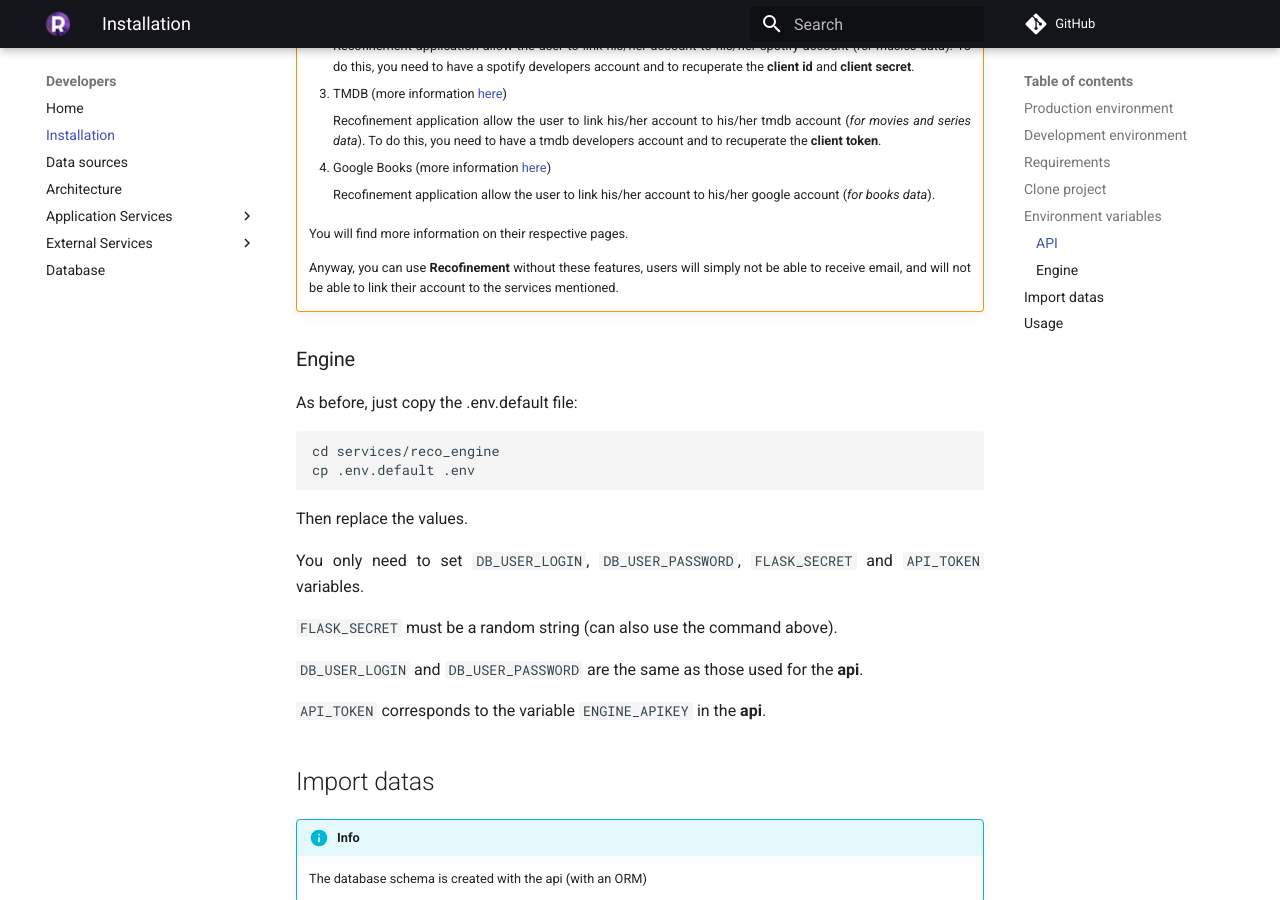
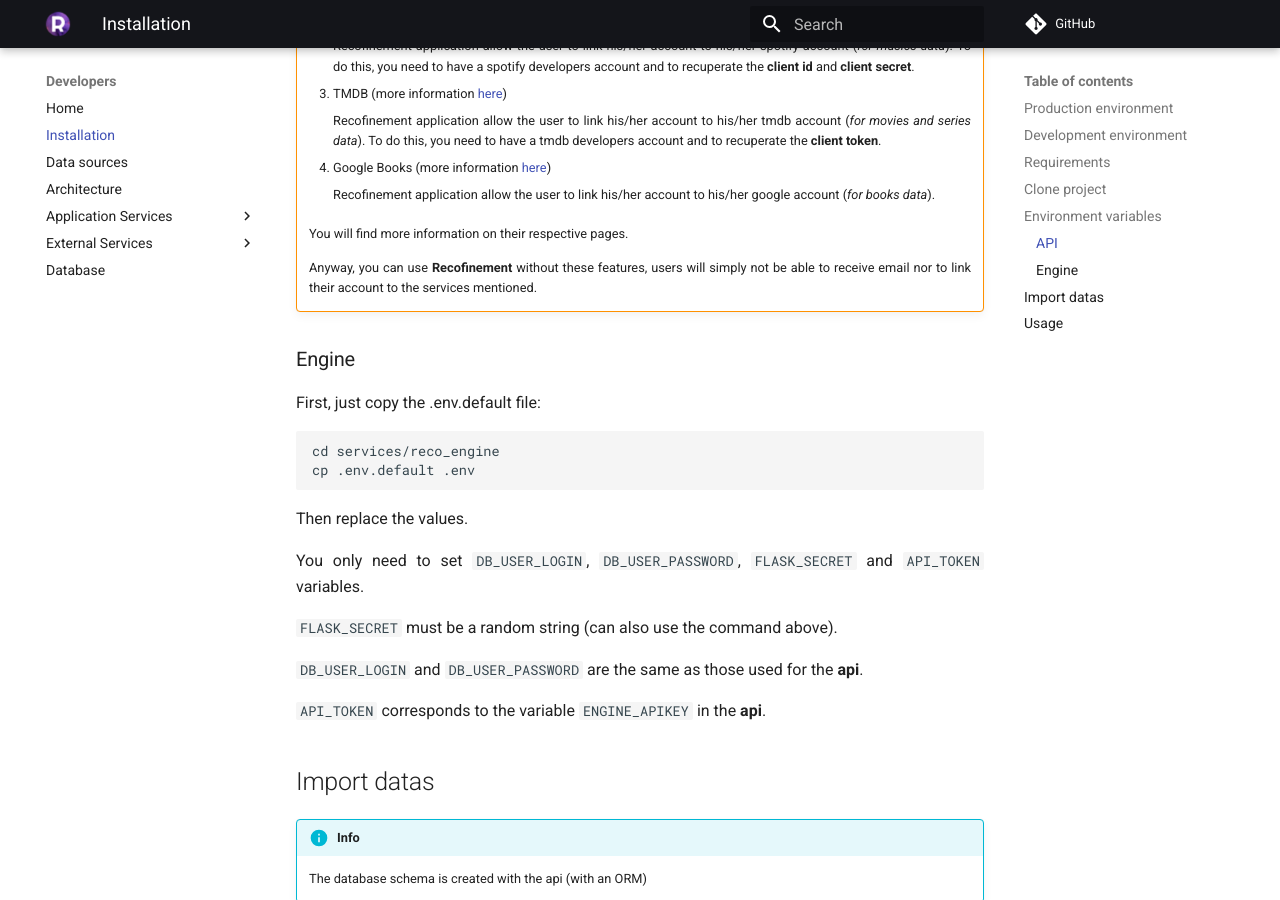
Before and after one commit to RomainCtl/RecoFinement, an MkDocs documentation site: the page built from docs/developers/installation.md, in a window 1280 px wide and 900 px high, scrolled down 3054 px. Built offline with MkDocs 1.6.1 and Material for MkDocs 9.7.7, drawn with Linux system fonts in a browser that asks for light colours; comment, search, counter and statistics services are not loaded.

````diff
--- a/docs/developers/installation.md
+++ b/docs/developers/installation.md
@@ -257,11 +257,11 @@ Then replace the values, and in particular the variables for the connection to t
 
     You will find more information on their respective pages.
 
-    Anyway, you can use __Recofinement__ without these features, users will simply not be able to receive email, and will not be able to link their account to the services mentioned.
+    Anyway, you can use __Recofinement__ without these features, users will simply not be able to receive email nor to link their account to the services mentioned.
 
 ### Engine
 
-As before, just copy the .env.default file:
+First, just copy the .env.default file:
 ```
 cd services/reco_engine
 cp .env.default .env
````
